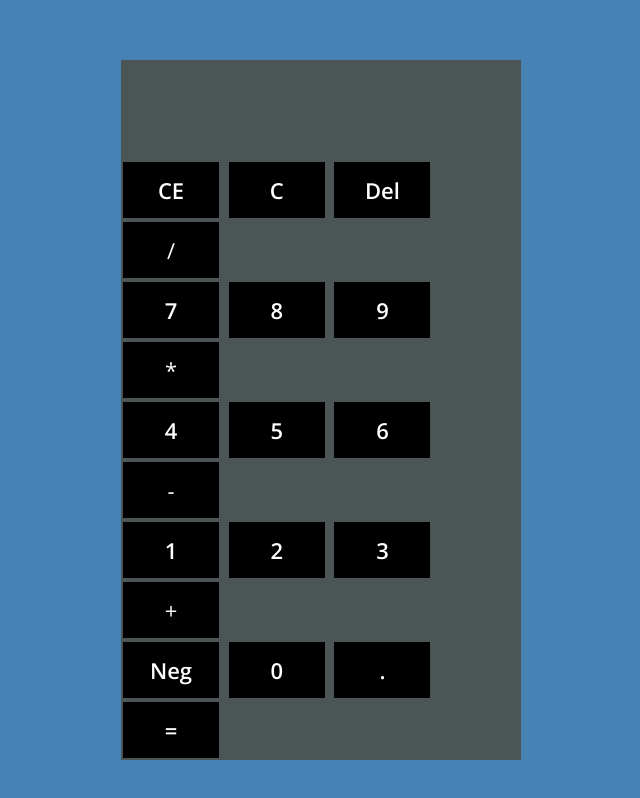
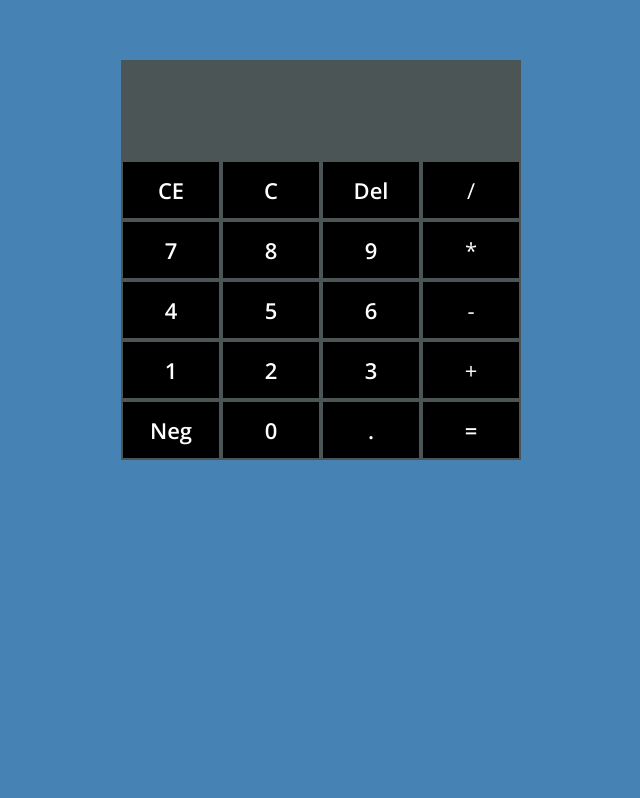
Before and after one commit to chaosharmonic/calc, a plain HTML site: page index.html in a window 1280 px wide. Shown: the whole page, without its empty margins (319-959 px from the left). Drawn offline with nearby package versions, Linux system fonts and the light colour scheme.

Commit message:
Fix misaligned rows

```diff
--- a/style.css
+++ b/style.css
@@ -8,7 +8,6 @@ body {
 #calc {
   background: rgb(75, 85, 85);
   width: 400px;
-  table-layout: fixed;
   margin: 60px auto 0 auto;
 }
 
@@ -18,6 +17,10 @@ body {
   padding: 5px 20px 0 0;
   font-size: 40px;
   font-weight: 600;
+}
+
+.row {
+  display: flex;
 }
 
 #mem {
@@ -34,8 +37,6 @@ body {
   background: black;
   text-align: center;
   font-weight: 600;
-  vertical-align: middle;
-  display: table-cell;
   border: 2px solid rgb(75, 85, 85);
 }
 
```
